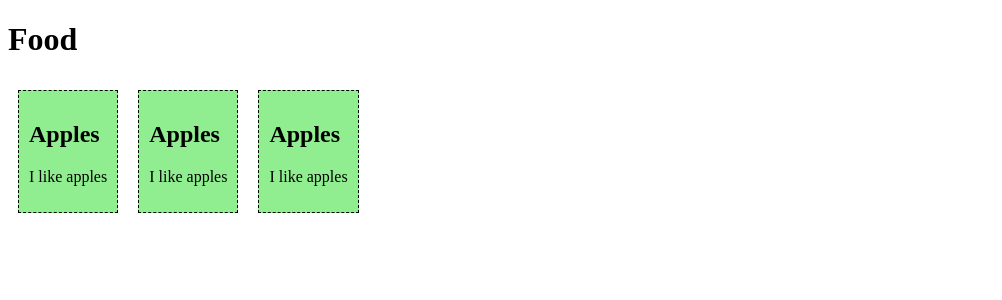
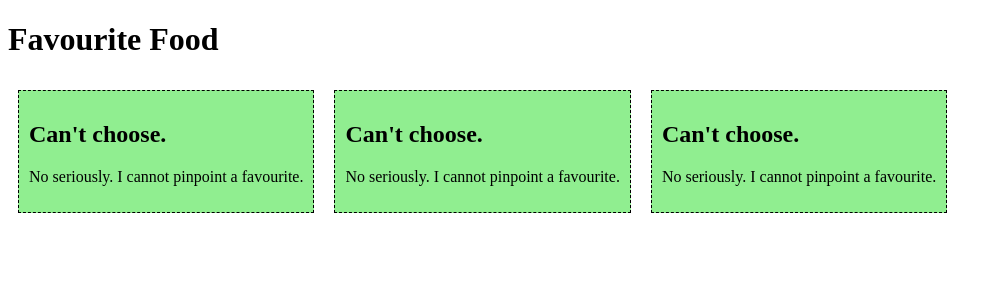
Before and after one commit to avfama/webprog-sf241-vuejs, a Vue app in the folder firstsfc/: page / in a window 1280 px wide. Shown: the top 300 px of the page, without its empty margins (0-1002 px from the left). Built offline with nearby package versions, Linux system fonts and the light colour scheme.

Commit message:
Vue Ver. 1.16.26 2.1.08

```diff
--- a/firstsfc/src/App.vue
+++ b/firstsfc/src/App.vue
@@ -1,5 +1,5 @@
 <template>
-  <h1>Food</h1>
+  <h1>Favourite Food</h1>
   <food-item/>
   <food-item/>
   <food-item/>
--- a/firstsfc/src/components/FoodItem.vue
+++ b/firstsfc/src/components/FoodItem.vue
@@ -9,8 +9,8 @@
 export default {
   data() {
     return {
-      name: 'Apples',
-      message: 'I like apples'
+      name: "Can't choose.",
+      message: 'No seriously. I cannot pinpoint a favourite.'
     }
   }
 };
```
